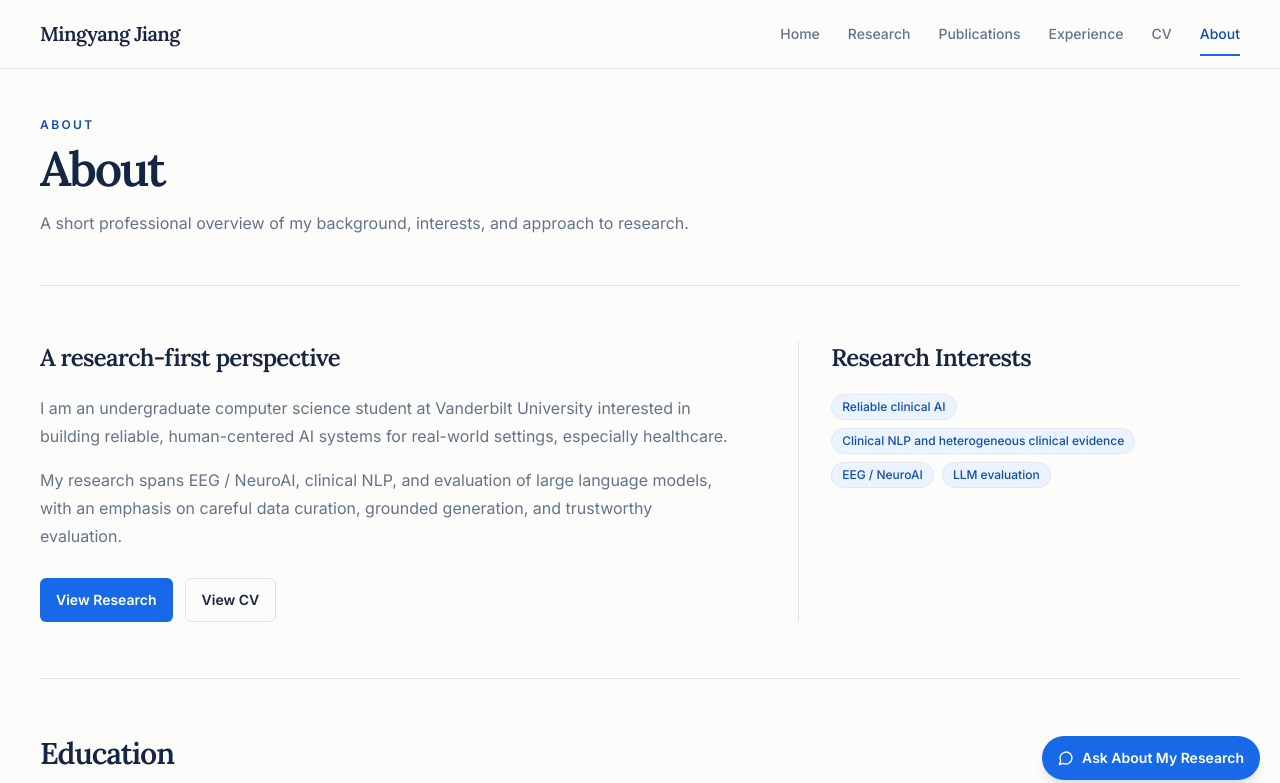
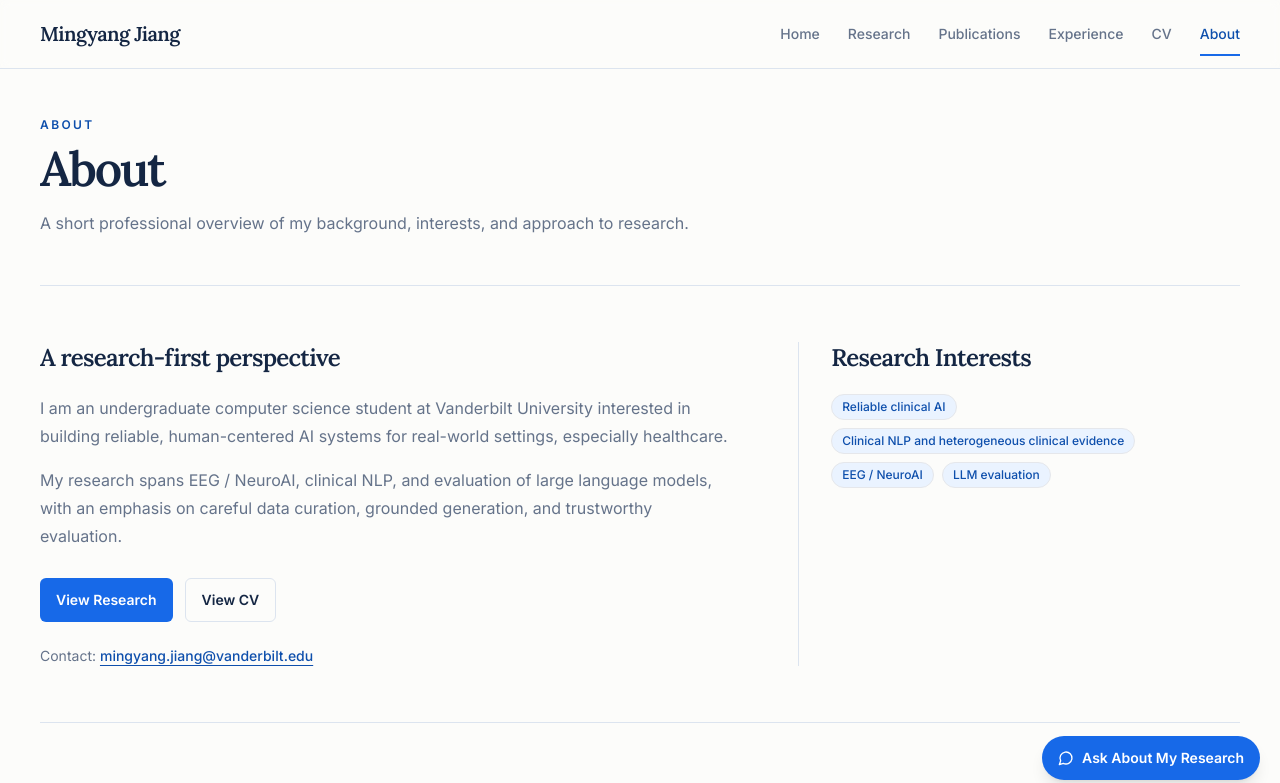
Before and after one commit to 0oJimmyo0/ES-3890-website, a Next.js app: page /about in a window 1280 px wide. Shown: the top 783 px of the page. Built offline with nearby package versions, Linux system fonts and the light colour scheme.

Commit message:
Add paper link and contact email

```diff
--- a/src/app/about/page.tsx
+++ b/src/app/about/page.tsx
@@ -30,6 +30,15 @@ export default function AboutPage() {
             <Button href="/research">View Research</Button>
             <Button href="/cv" variant="secondary">View CV</Button>
           </div>
+          <p className="mt-6 text-sm text-muted">
+            Contact: {" "}
+            <a
+              className="font-medium text-accent-dark underline decoration-accent/40 underline-offset-4 transition-colors hover:text-accent focus-visible:outline-none focus-visible:ring-2 focus-visible:ring-accent focus-visible:ring-offset-4"
+              href="mailto:mingyang.jiang@vanderbilt.edu"
+            >
+              mingyang.jiang@vanderbilt.edu
+            </a>
+          </p>
         </section>
 
         <section aria-labelledby="interests-heading" className="border-t border-line pt-6 lg:border-l lg:border-t-0 lg:pl-8 lg:pt-0">
--- a/src/data/publications.ts
+++ b/src/data/publications.ts
@@ -84,6 +84,7 @@ export const publications: Publication[] = [
     venue: "Nature Communications",
     status: "Major Revision Invited",
     topics: ["Healthcare AI", "Safety", "Clinical Reasoning"],
+    externalHref: "https://arxiv.org/abs/2607.08038",
   },
   {
     id: "trace-neurips",
```
